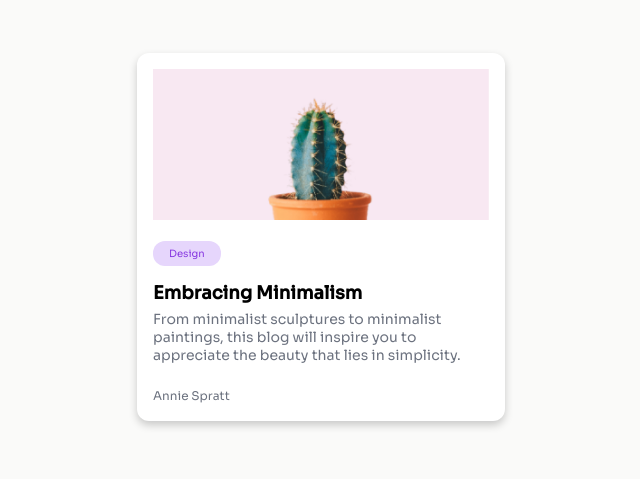
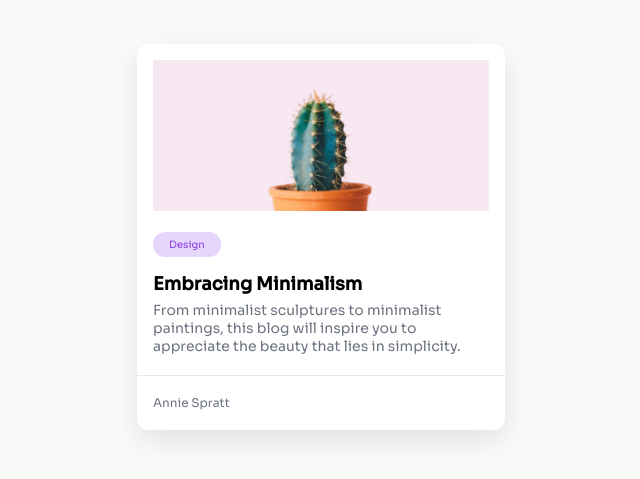
Before and after one commit to cristhianbenitez/responsive-challenges, a plain HTML site: page minimal-blog-card/index.html in a window 1280 px wide. Shown: the part 163-642 px from the top of the page, without its empty margins (319-959 px from the left). Drawn offline with Linux system fonts and the light colour scheme; files whose address does not match are found by name.

Commit message:
finished card

```diff
--- a/minimal-blog-card/css/styles.css
+++ b/minimal-blog-card/css/styles.css
@@ -40,7 +40,8 @@ body {
   padding: 1rem;
   background-color: #ffff;
   border-radius: 12px;
-  box-shadow: 0 4px 8px 0 rgba(0, 0, 0, 0.2);
+  box-shadow: 0 10px 30px 0 rgba(0, 0, 0, 0.1);
+  position: relative;
 }
 
 .card__image img {
@@ -72,11 +73,21 @@ body {
 .card__text {
   font-size: 0.875rem;
   margin-bottom: 1.25rem;
+  position: relative;
+}
+
+.card__line {
+  border-top: 1px solid #e5eaf0;
+  position: absolute;
+  left: 0;
+  width: 100%;
 }
 
 .card__author {
+  display: block;
   font-size: 0.75rem;
-  margin-bottom: 1.25rem;
+  padding-top: 1.25rem;
+  margin-bottom: 0.25rem;
 }
 
 @media screen and (min-width: 720px) {
--- a/minimal-blog-card/index.html
+++ b/minimal-blog-card/index.html
@@ -25,6 +25,7 @@
           From minimalist sculptures to minimalist paintings, this blog will
           inspire you to appreciate the beauty that lies in simplicity.
         </p>
+        <span class="card__line"></span>
         <span class="card__author">Annie Spratt</span>
       </div>
     </div>
```
Also changed, not shown: 1 other file.
